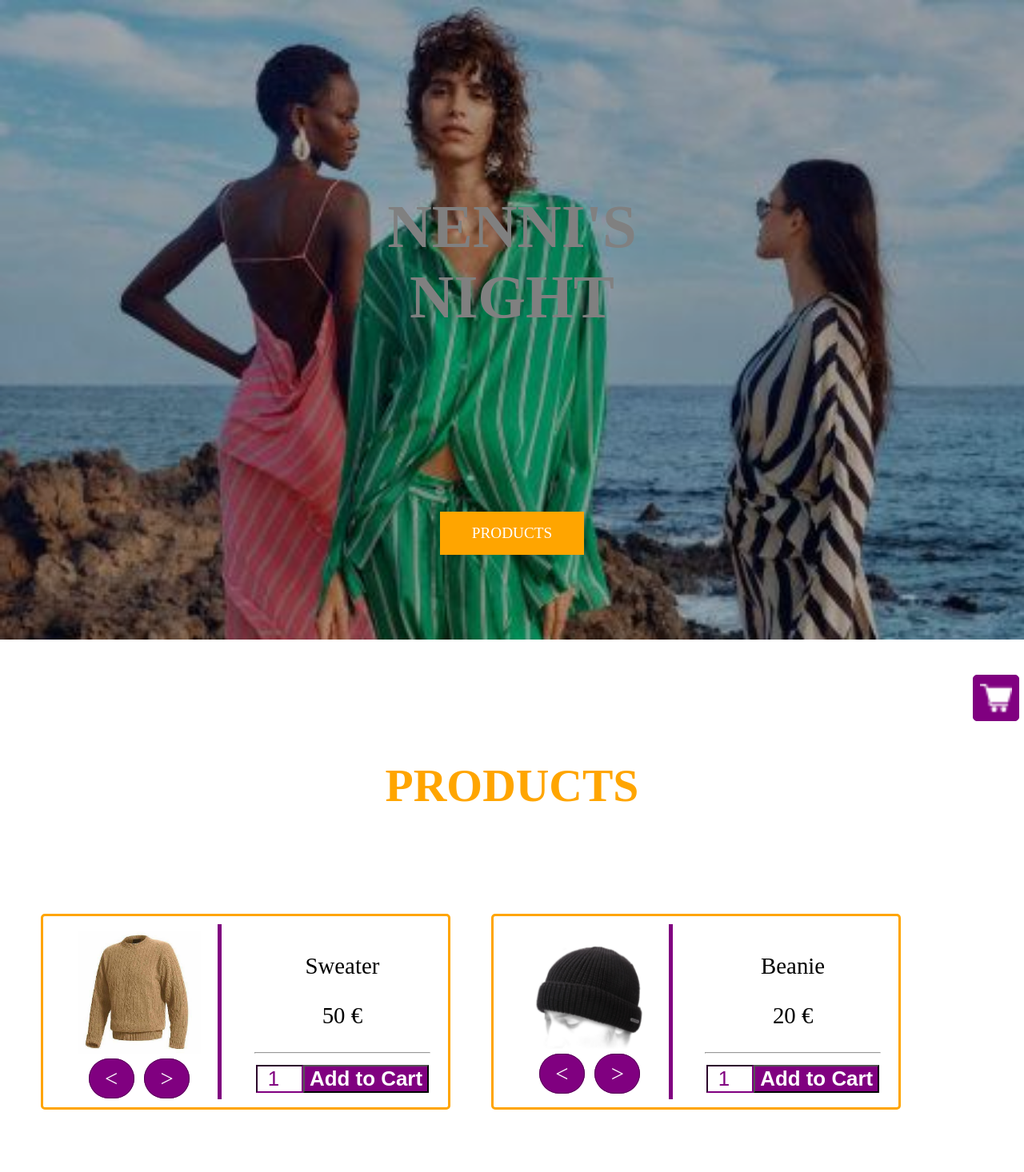
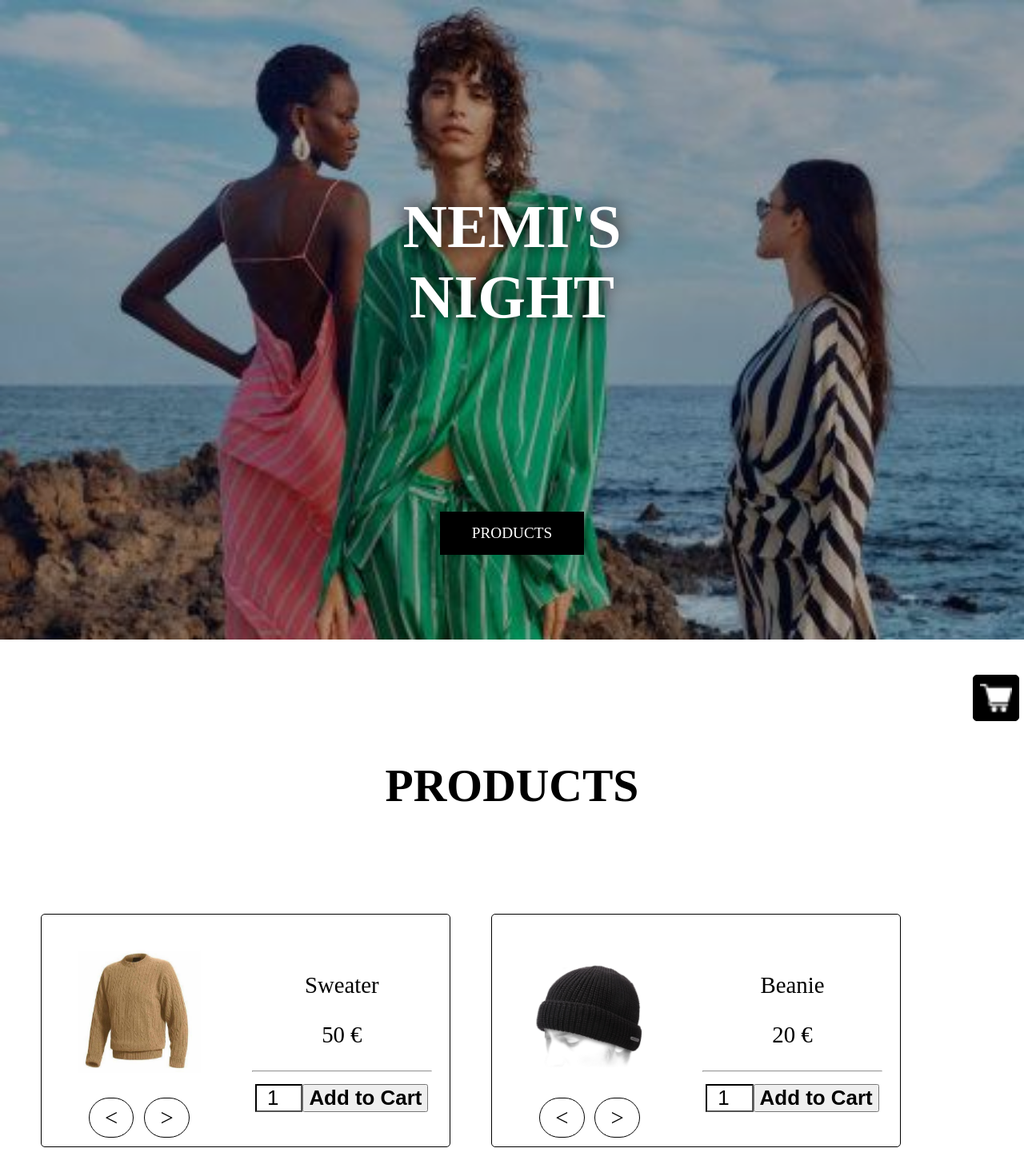
Before and after one commit to rumenmitov/nemis_night_store, an Angular app: page / in a window 1280 px wide. Shown: the top 1466 px of the page at 80% size. Built offline with nearby package versions, Linux system fonts and the light colour scheme.

Commit message:
evgenia design changes

```diff
--- a/src/app/app.component.css
+++ b/src/app/app.component.css
@@ -14,7 +14,8 @@ h1 {
   width: 40vw;
   height: max-content;
   text-align: center;
-  color: gray;
+  color: white;
+  text-shadow: 0px 0px 25px var(--accent-main);
 }
 
 a {
@@ -26,7 +27,7 @@ a {
   width: 8vw;
   height: max-content;
   padding: 2vh 3vw;
-  background-color: orange;
+  background-color: var(--clickable-main);
   color: white;
   text-decoration: none;
   text-align: center;
@@ -35,8 +36,8 @@ a {
 
 a:hover {
   background-color: rgba(0, 0, 0, 0);
-  color: orange;
-  border: 3px solid orange;
+  color: var(--clickable-main);
+  border: 3px solid var(--clickable-main);
   text-decoration: underline;
   transition: all 0.75s;
 }
--- a/src/app/app.component.html
+++ b/src/app/app.component.html
@@ -1,5 +1,5 @@
 <div id="welcome">
-<h1>NENNI'S NIGHT</h1>
+<h1>NEMI'S NIGHT</h1>
 <a href="#products" class='animate__animated animate__fadeIn'>PRODUCTS</a>
 </div>
 <div id="cover"></div>
--- a/src/app/footer/footer.component.css
+++ b/src/app/footer/footer.component.css
@@ -71,8 +71,8 @@ header {
 #submitBtn {
   width: 25.5vw;
   padding: 1vh 0;
-  border: 1px solid purple;
-  background-color: purple;
+  border: 1px solid white;
+  background-color: var(--clickable-main);
   color: white;
   font-weight: bold;
 }
--- a/src/app/products/products.component.css
+++ b/src/app/products/products.component.css
@@ -5,8 +5,8 @@ a#cart-link {
   width: 40px;
   height: 40px;
   padding: 8px;
-  background-color: purple;
-  border: 1px solid purple;
+  background-color: var(--clickable-main);
+  border: 1px solid var(--clickable-main);
   border-radius: 5px;
   display: flex;
 }
@@ -18,7 +18,7 @@ a#cart-link > img {
 
 h2 {
   text-align: center;
-  color: orange;
+  color: var(--accent-main);
 }
 
 div#products-flex {
@@ -33,18 +33,15 @@ div#products-flex table {
   padding: 1vh 1.5vw;
   width: 80vw;
   text-align: center;
-  border: 3px solid orange;
+  border: 1px solid var(--accent-main);
   border-radius: 5px;
-}
-
-#img-cell {
-  border-right: 5px solid purple;
 }
 
 div#products-flex table img {
   padding: 2vh 3vw;
   width: 24vw;
-  aspect-ratio: auto;
+  height: 16vw;
+  object-fit: contain;
 }
 
 div#products-flex table .imgControls {
@@ -56,10 +53,16 @@ div#products-flex table .altImg {
   display: inline;
   padding: 1vh 1.5vw;
   margin: none;
+  color: var(--clickable-main);
+  border: 1px solid var(--clickable-main);
+  border-radius: 50px;
+  transition: all 0.5s;
+}
+
+div#products-flex table .altImg:hover {
+  background-color: var(--clickable-main);
   color: white;
-  background-color: purple;
-  border: 1px solid #550055;
-  border-radius: 50px;
+  transition: all 0.5s;
 }
 
 div#products-flex table .nextImg {
@@ -86,8 +89,8 @@ div#products-flex table .nextImg {
 
 input {
   font-size: 90%;
-  border-color: purple;
-  color: purple;
+  border-color: var(--clickable-main);
+  color: var(--clickable-main);
   width: 4vw;
   text-align: center;
 }
@@ -95,14 +98,22 @@ input {
 .addToCart {
   font-size: 90%;
   font-weight: bold;
-  background-color: purple;
+  color: var(--clickable-main);
+  font-decoration: none;
+  transition: all 0.5s;
+}
+
+.addToCart:hover {
+  background-color: var(--clickable-main);
   color: white;
+  text-decoration: underline;
+  transition: all 0.5s;
 }
 
 div#checkout-backdrop {
   width: 100vw;
   height: 100vh;
-  background-color: purple;
+  background-color: white;
 }
 
 div#checkout {
@@ -110,7 +121,7 @@ div#checkout {
   width: 40vw;
   height: max-content;
   padding: 5vh 5vw;
-  border: 2px solid purple;
+  border: 2px solid var(--clickable-main);
   border-radius: 5px;
   background-color: white;
 }
@@ -128,7 +139,7 @@ div#checkout {
 }
 
 #buttons > * {
-  border: 1px solid purple;
+  border: 1px solid var(--clickable-main);
   border-radius: 5px;
   margin-right: 1vw;
   font-size: 90%;
@@ -137,10 +148,28 @@ div#checkout {
 #checkoutBtn {
   align-content: flex-start;
   font-weight: bold;
-  background-color: purple;
+  color: var(--clickable-main);
+  text-decoration: none;
+  transition: all 1s;
+}
+
+#checkoutBtn:hover {
+  background-color: var(--clickable-main);
   color: white;
+  text-decoration: underline;
+  transition: all 1s;
 }
 
 .otherBtn {
   align-content: flex-end;
+  color: var(--clickable-main);
+  text-decoration: none;
+  transition: all 1s;
 }
+
+.otherBtn:hover {
+  background-color: var(--clickable-main);
+  color: white;
+  text-decoration: underline;
+  transition: all 1s;
+}
--- a/src/styles.css
+++ b/src/styles.css
@@ -1,3 +1,8 @@
+:root {
+  --clickable-main: black;
+  --accent-main: black;
+}
+
 html {
   scroll-behavior: smooth;
 }
@@ -13,12 +18,12 @@ body {
 }
 
 ::-webkit-scrollbar-thumb {
-  background-color: purple;
+  background-color: var(--clickable-main);
   border-radius: 5px;
 }
 
 ::-webkit-scrollbar-thumb:hover {
-  background-color: rgb(90, 10, 120);
+  background-color: var(--clickable-main);
 }
 
 .clickable:hover {
```
